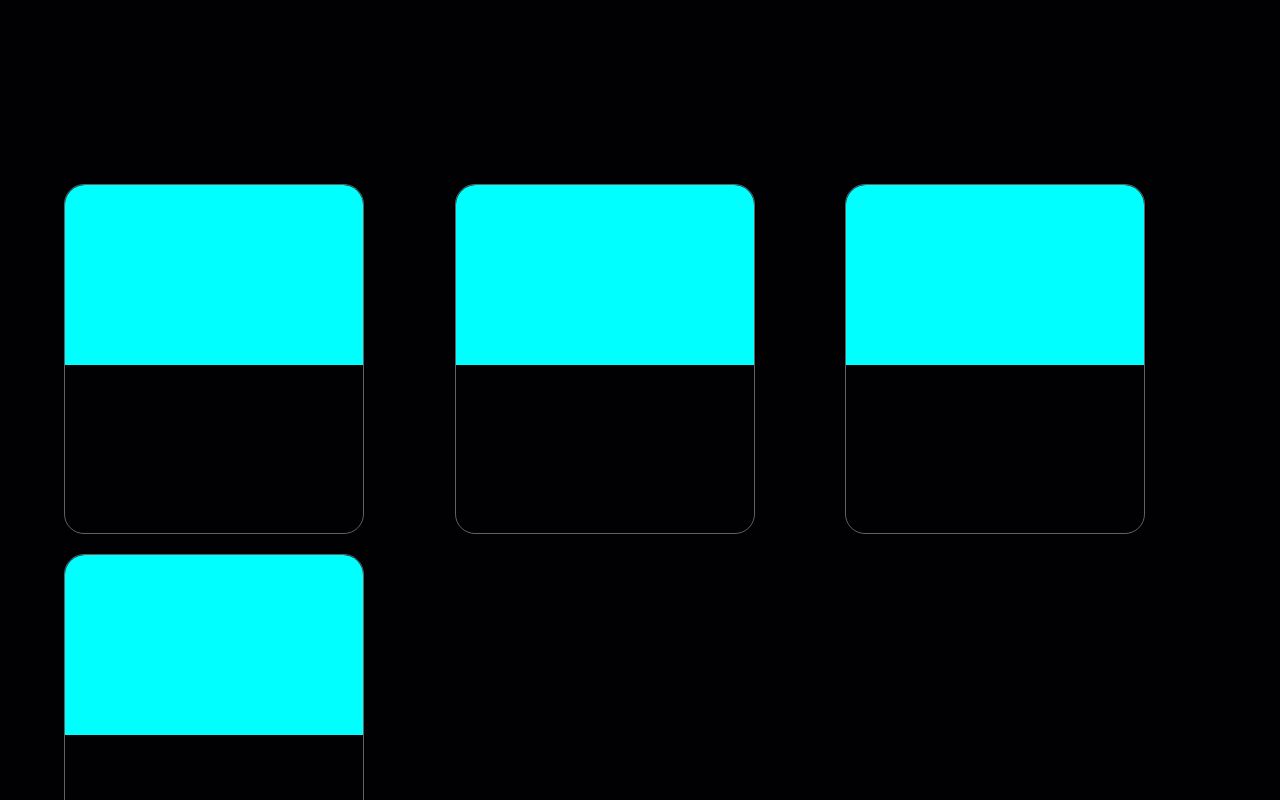
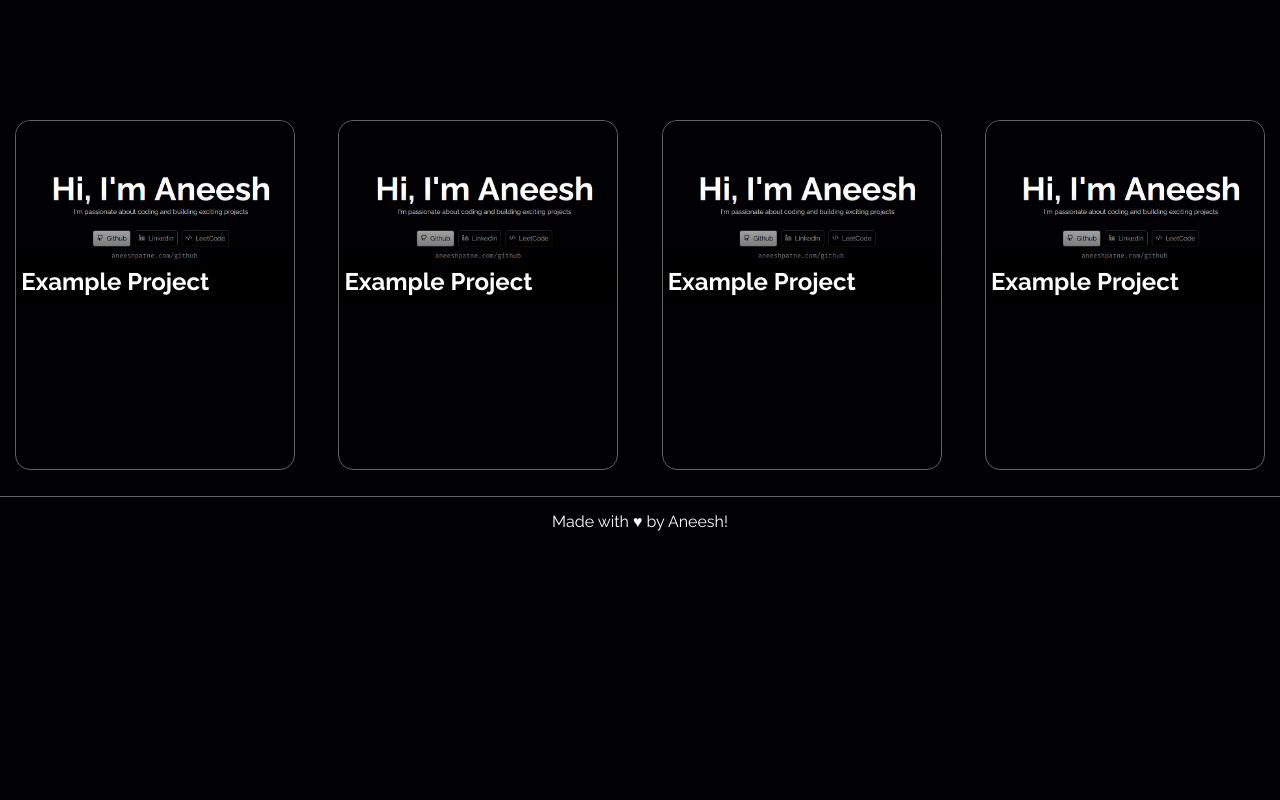
Before and after one commit to aneeshpatne/Personal-Portfolio, a Next.js app: page / in a window 1280 px wide. Shown: the part 680-1480 px from the top of the page. After the commit the page ends 1226 px from the top, so only its background shows below. Built offline with nearby package versions, Linux system fonts and the light colour scheme.

Commit message:
feat: enhance ProjectNew component with image overlay and update layout styles; remove unused newProject styles

```diff
--- a/src/app/layout.js
+++ b/src/app/layout.js
@@ -3,7 +3,6 @@ import "./globals.css";
 import "../components/style/header.css";
 import ThemeProvider from "@/components/ThemeContext";
 import Footer from "@/components/Footer";
-import PageLoad from "@/components/PageLoad";
 
 const raleway = Raleway({
   subsets: ["latin"],
@@ -87,8 +86,7 @@ export default function RootLayout({ children }) {
           dangerouslySetInnerHTML={{ __html: JSON.stringify(jsonLdData) }}
         />
       </head>
-      <body style={{ visibility: "hidden" }}>
-        <PageLoad />
+      <body>
         <ThemeProvider>
           {children}
           <Footer />
--- a/src/components/ProjectNew.jsx
+++ b/src/components/ProjectNew.jsx
@@ -1,4 +1,5 @@
 import styles from "./style/ProjectNew.module.css";
+import Image from "next/image";
 export default function ProjectNew() {
   return (
     <div className={styles.projectBox}>
@@ -13,7 +14,19 @@ export default function ProjectNew() {
 export function ProjectContainer() {
   return (
     <div className={styles.projectContainer}>
-      <div className={styles.ImageContaier}></div>
+      <div className={styles.ImageContaier}>
+        <Image
+          src={"/assets/img/personalPortfolio.png"}
+          width={280}
+          height={180}
+          style={{ objectFit: "cover" }}
+          draggable={false}
+          alt="Project Image"
+        />
+        <div className={styles.overlay}>
+          <h2 className={styles.overlayText}>Example Project</h2>
+        </div>
+      </div>
     </div>
   );
 }
--- a/src/components/style/Footer.module.css
+++ b/src/components/style/Footer.module.css
@@ -1,12 +1,12 @@
-#FooterContainer{
+#FooterContainer {
   display: flex;
   align-items: center;
   justify-content: center;
   height: 50px;
   width: 100%;
   margin-top: 2%;
-    background-color: #1E2831;
+  border-top: 1px solid var(--dark-bg-accent);
 }
-#FooterContainer.LightMode{
-    background-color: var(--light-secondary-color);
+#FooterContainer.LightMode {
+  border-top: 1px solid var(--light-bg-accent);
 }
--- a/src/components/style/ProjectNew.module.css
+++ b/src/components/style/ProjectNew.module.css
@@ -1,20 +1,40 @@
 .projectBox {
   display: grid;
-  grid-template-columns: repeat(3, 1fr);
-  justify-content: center;
-  margin: 5%;
-  gap: 20px;
+  grid-template-columns: repeat(4, 1fr);
+  width: 100%;
+  align-items: center;
+  justify-items: center;
+  gap: 13px;
 }
 .projectContainer {
   height: 350px;
-  width: 300px;
+  width: 280px;
   border: 1px solid var(--dark-bg-accent);
-  border-radius: 20px;
+  border-radius: 15px;
 }
 .ImageContaier {
+  position: relative;
   border-radius: inherit;
   background-color: aqua;
   border-bottom-left-radius: 0;
   border-bottom-right-radius: 0;
+  overflow: hidden;
   height: 180px;
 }
+.overlay {
+  position: absolute;
+  bottom: 0;
+  left: 0;
+  width: 100%;
+  height: 60%;
+  background: linear-gradient(to bottom, rgba(0, 0, 0, 0), rgba(0, 0, 0, 1));
+  pointer-events: none;
+  z-index: 1;
+}
+.overlayText {
+  position: absolute;
+  bottom: 0;
+  left: 0;
+  margin: 5px;
+  font-size: 24px;
+}
--- a/src/components/style/newProject.module.css
+++ /dev/null
@@ -1,5 +0,0 @@
-.projectContainer {
-  display: grid;
-  grid-template-columns: repeat(3, 1fr);
-  width: 100%;
-}
```
Also changed, not shown: public/assets/img/personalPortfolio.png. Lines whose indentation alone changed are shown as unchanged.
